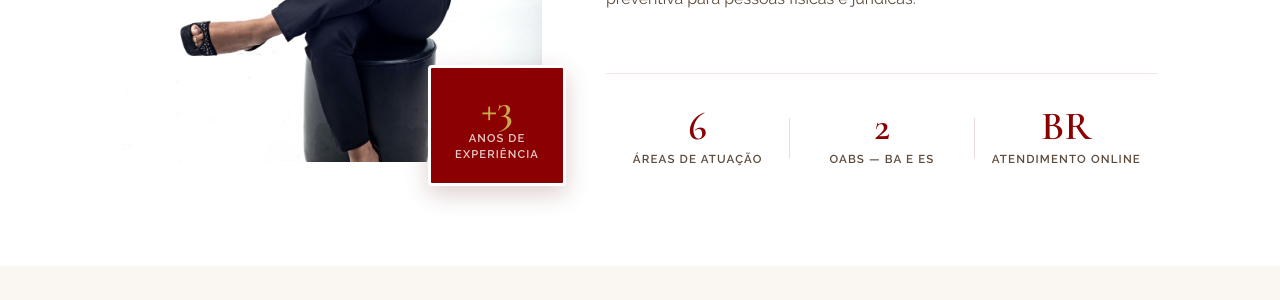
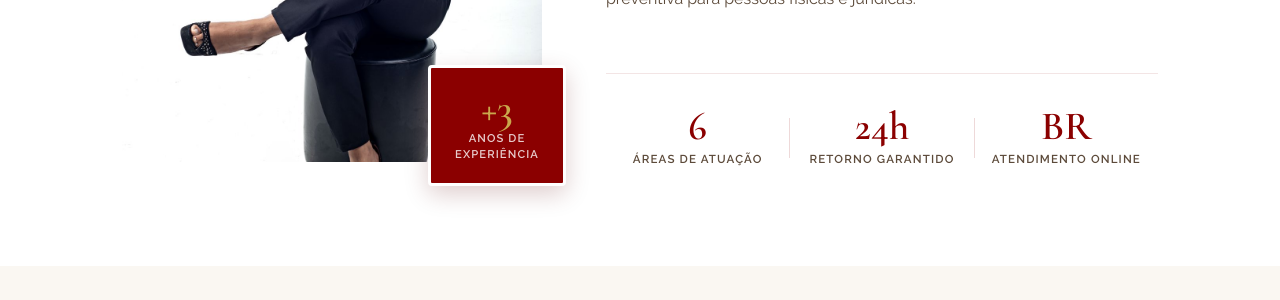
Before and after one commit to Advogada-Lorrana/lorranaveloso.com.br, a Jekyll site: the page built from index.html, in a window 1280 px wide and 900 px high, scrolled down 1351 px. Shown: the part 158-458 px from the top of the window. Built offline with Jekyll 4.4.1, drawn with Linux system fonts in a browser that asks for light colours.

Commit message:
add info de retorno garantido

```diff
--- a/index.html
+++ b/index.html
@@ -67,8 +67,8 @@ layout: default
           </div>
           <div class="stat-divider"></div>
           <div class="stat-item">
-            <span class="stat-num">2</span>
-            <span class="stat-label">OABs — BA e ES</span>
+            <span class="stat-num">24h</span>
+            <span class="stat-label">Retorno Garantido</span>
           </div>
           <div class="stat-divider"></div>
           <div class="stat-item">
```
